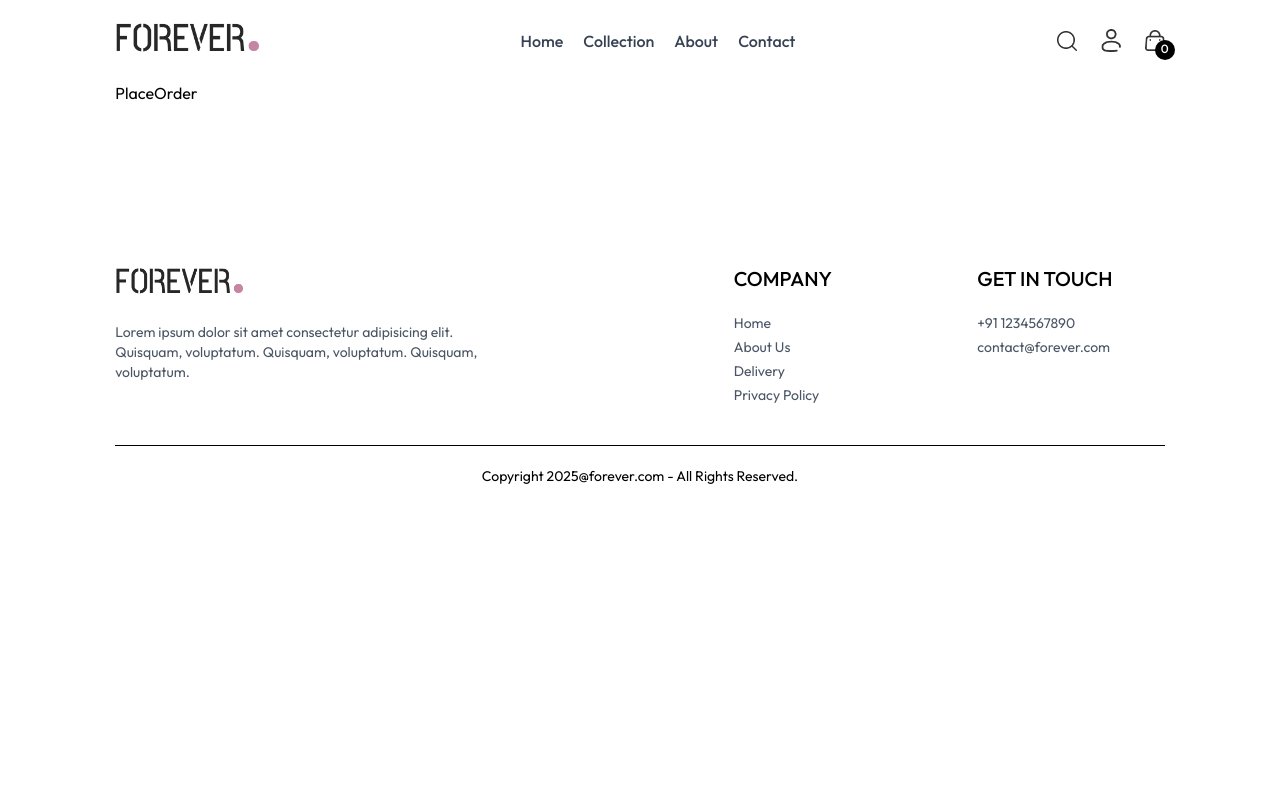
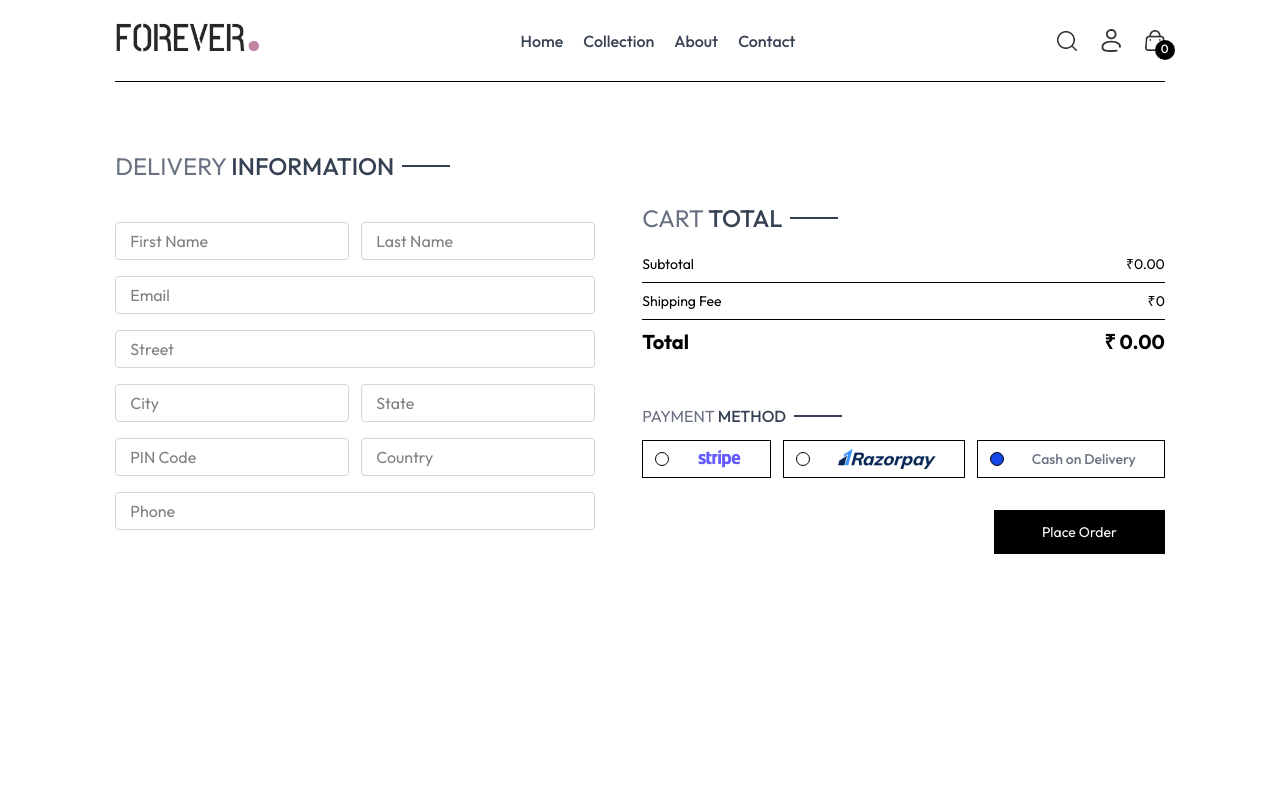
Before and after one commit to vivekvvk123/ecommerce-app, a React (Vite) app in the folder frontend/: page /place-order in a window 1280 px wide. Shown: the top 800 px of the page. Built offline with nearby package versions, Linux system fonts and the light colour scheme.

Commit message:
Added: Place Order Page

```diff
--- a/frontend/src/pages/Cart.jsx
+++ b/frontend/src/pages/Cart.jsx
@@ -65,7 +65,7 @@
         <div className='w-full sm:w-[450px]'>
           <CartTotal />
           <div className='w-full text-end'>
-            <button onClick={()=>navigate('/place-order')} className='bg-black text-white text-lg my-8 px-8 py-3 active:bg-gray-700 cursor-pointer' >Proceed to Checkout</button>
+            <button onClick={()=>navigate('/place-order')} className='bg-black text-white text-sm my-8 px-8 py-3 active:bg-gray-700 cursor-pointer' >Proceed to Checkout</button>
           </div>
         </div>
 
--- a/frontend/src/pages/PlaceOrder.jsx
+++ b/frontend/src/pages/PlaceOrder.jsx
@@ -1,8 +1,73 @@
-import React from 'react'
+import React, { useContext, useState } from 'react'
+import Title from '../components/Title'
+import CartTotal from '../components/CartTotal'
+import { assets } from '../assets/assets'
+import { ShopContext } from '../context/ShopContext';
 
 function PlaceOrder() {
+
+  const [method, setMethod] = useState('cod');
+  const {navigate} = useContext(ShopContext);
+
+
   return (
-    <div>PlaceOrder</div>
+    <div className='flex flex-col sm:flex-row justify-between gap-4 pt-5 sm:pt-14 min-h-[80vh] border-t'>
+      <div className='flex flex-col gap-4 w-full sm:max-w-[480px]'>
+        {/* Left side */}
+        <div className='text-xl sm:text-2xl my-3'>
+          <Title text1={'DELIVERY'} text2={'INFORMATION'}/>
+        </div>
+        <div className='flex gap-3'>
+          <input className='border border-gray-300 rounded py-1.5 px-3.5 w-full' type="text" placeholder='First Name' />
+          <input className='border border-gray-300 rounded py-1.5 px-3.5 w-full' type="text" placeholder='Last Name' />
+        </div>
+        <input className='border border-gray-300 rounded py-1.5 px-3.5 w-full' type="email" placeholder='Email' />
+        <input className='border border-gray-300 rounded py-1.5 px-3.5 w-full' type="text" placeholder='Street' />
+        <div className='flex gap-3'>
+          <input className='border border-gray-300 rounded py-1.5 px-3.5 w-full' type="text" placeholder='City' />
+          <input className='border border-gray-300 rounded py-1.5 px-3.5 w-full' type="text" placeholder='State' />
+        </div>
+        <div className='flex gap-3'>
+          <input className='border border-gray-300 rounded py-1.5 px-3.5 w-full' type="number" placeholder='PIN Code' />
+          <input className='border border-gray-300 rounded py-1.5 px-3.5 w-full' type="text" placeholder='Country' />
+        </div>
+        <input className='border border-gray-300 rounded py-1.5 px-3.5 w-full' type="number" placeholder='Phone' />
+
+      </div>
+
+      {/* Right Side */}
+      <div className='mt-8'>
+        <div className='mt-8 min-w-80'>
+          <CartTotal />
+        </div>
+
+        <div className='mt-12 '>
+          <Title text1={'PAYMENT'} text2={'METHOD'}/>
+
+          {/* Payment methods */}
+          <div className='flex gap-3 flex-col  lg:flex-row'>
+            <div onClick={()=>setMethod('stripe')} className='flex items-center gap-3 border p-2 px-3 cursor-pointer'>
+              <p className={`min-w-3.5 h-3.5 border rounded-full ${method === 'stripe' ? 'bg-blue-700' : ''}`}></p>
+              <img className='h-5 mx-4' src={assets.stripe_logo} alt="" />
+            </div>
+            <div onClick={()=>setMethod('razorpay')} className='flex items-center gap-3 border p-2 px-3 cursor-pointer'>
+              <p className={`min-w-3.5 h-3.5 border rounded-full ${method === 'razorpay' ? 'bg-blue-700' : ''}`}></p>
+              <img className='h-5 mx-4' src={assets.razorpay_logo} alt="" />
+            </div>
+            <div onClick={()=>setMethod('cod')} className='flex items-center gap-3 border p-2 px-3 cursor-pointer'>
+              <p className={`min-w-3.5 h-3.5 border rounded-full ${method === 'cod' ? 'bg-blue-700' : ''}`}></p>
+              <p className='text-gray-500 text-sm font-medium mx-4'>Cash on Delivery</p>
+            </div>
+          </div>
+
+          <div className='w-full text-end mt-8'>
+            <button onClick={()=>navigate('/orders')} className='bg-black text-white py-3 px-12 text-sm '> Place Order</button>
+          </div>
+
+        </div>
+
+      </div>
+    </div>
   )
 }
 
```
